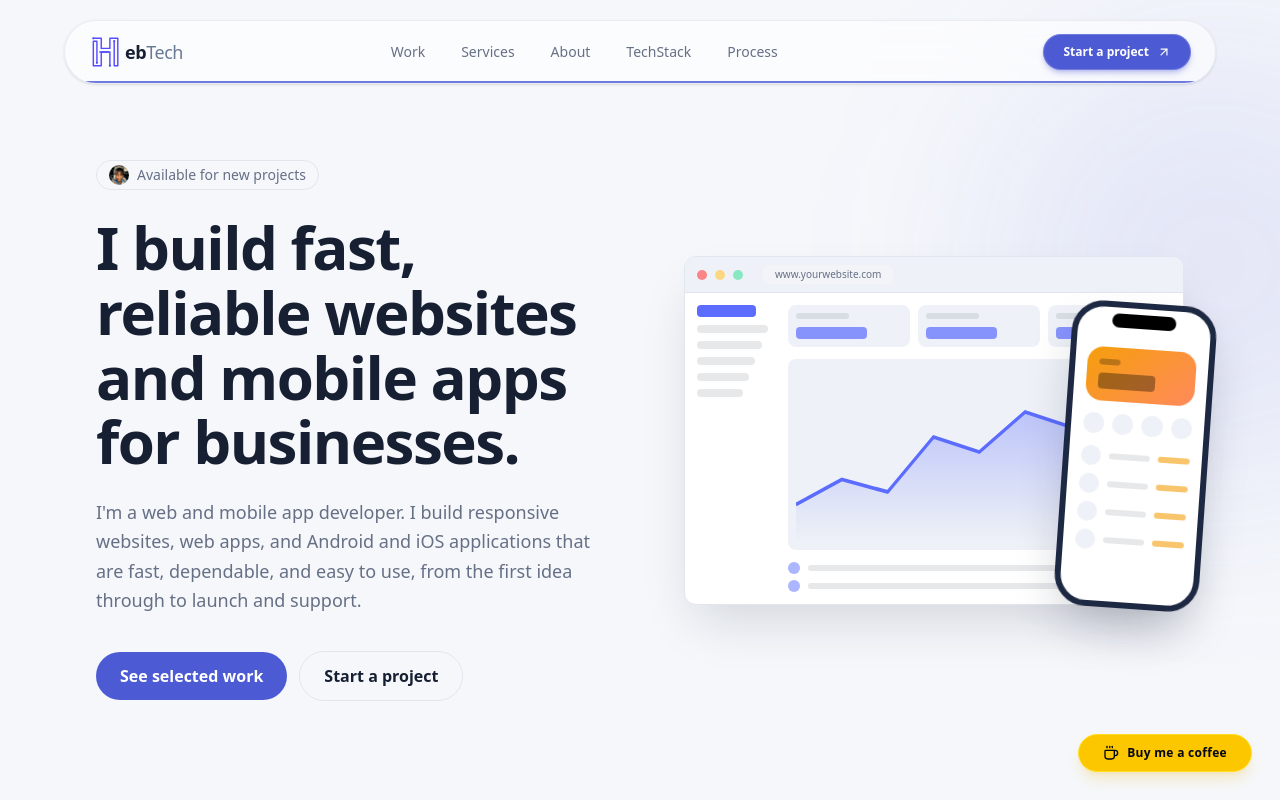
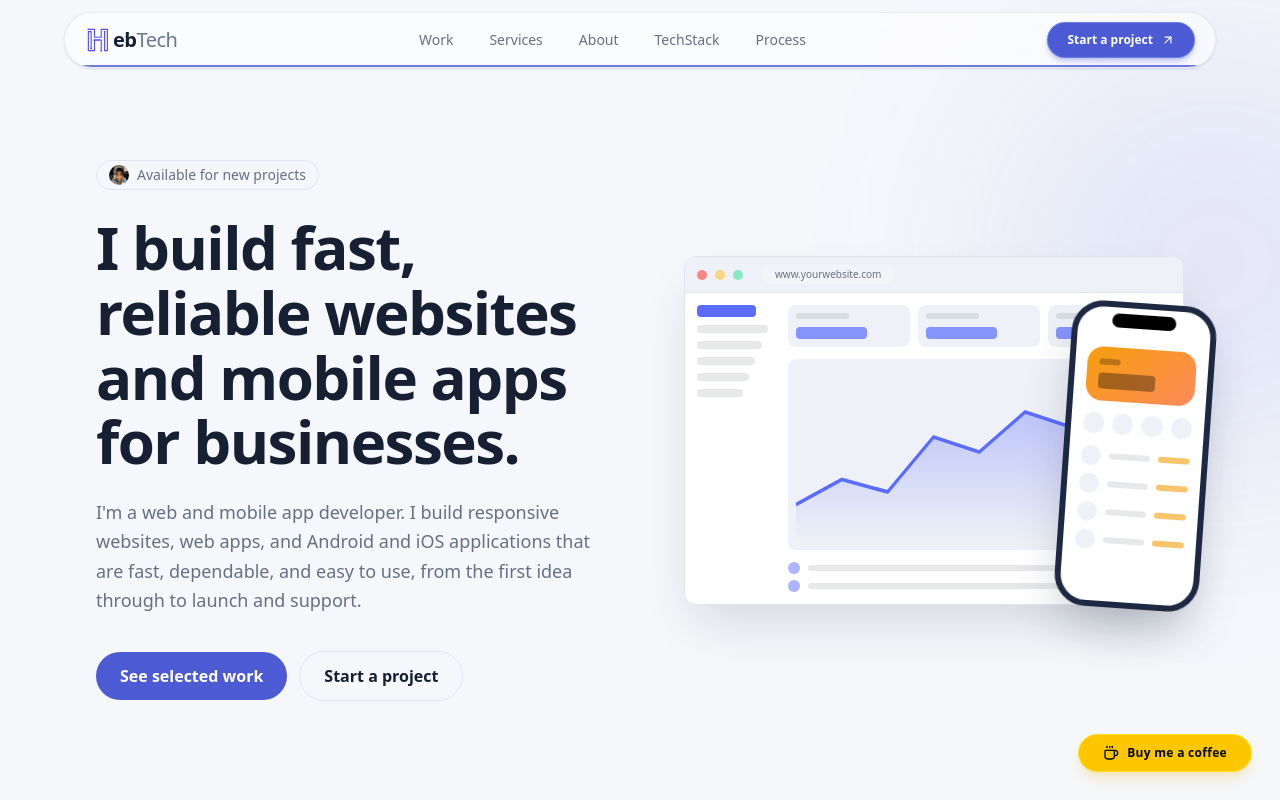
Before and after one commit to SlimC0de/slimtech, a React (Vite) app: page / in a window 1280 px wide. Shown: the top 800 px of the page. Built offline with nearby package versions, Linux system fonts and the light colour scheme.

Commit message:
re updated logo size

```diff
--- a/src/components/AnimatedLogo.tsx
+++ b/src/components/AnimatedLogo.tsx
@@ -1,3 +1,4 @@
+
 import { motion, useReducedMotion } from "framer-motion";
 
 type AnimatedLogoProps = {
@@ -43,7 +44,7 @@ export default function AnimatedLogo({
         fill="none"
         xmlns="http://www.w3.org/2000/svg"
         aria-hidden="true"
-        className="h-full w-auto shrink-0"
+        className="h-7 w-7 shrink-0"
         style={{ color: "#554BFF" }}
       >
         <motion.path
@@ -112,7 +113,7 @@ export default function AnimatedLogo({
 
       {/* Original-style wordmark */}
       <motion.span
-        className="whitespace-nowrap text-[18px] leading-none tracking-tight"
+        className="whitespace-nowrap text-[20px] leading-none tracking-tight"
         initial={{
           opacity: reduceMotion ? 1 : 0,
           x: reduceMotion ? 0 : -5,
--- a/src/components/Navbar.tsx
+++ b/src/components/Navbar.tsx
@@ -1,3 +1,4 @@
+
 import { useEffect, useState } from "react";
 import {
   AnimatePresence,
@@ -37,7 +38,7 @@ export default function Navbar() {
     restDelta: 0.001,
   });
 
-  // Track the active section and hide the indicator outside the main sections.
+  // Track the active section.
   useEffect(() => {
     let ticking = false;
 
@@ -47,14 +48,12 @@ export default function Navbar() {
       const viewportHeight = window.innerHeight;
       const maxScroll = pageHeight - viewportHeight;
 
-      // Hide the indicator near the top of the page.
       if (scrollY < 120) {
         setActiveSection("");
         ticking = false;
         return;
       }
 
-      // Hide the indicator when the footer is reached.
       if (maxScroll > 0 && scrollY >= maxScroll - 80) {
         setActiveSection("");
         ticking = false;
@@ -133,15 +132,15 @@ export default function Navbar() {
   return (
     <header
       className={`pointer-events-none fixed left-0 right-0 top-0 z-50 px-2.5 transition-[padding] duration-300 md:px-6 ${
-        scrolled ? "pt-1.5 md:pt-3" : "pt-2.5 md:pt-5"
+        scrolled ? "pt-1 md:pt-2" : "pt-2 md:pt-3"
       }`}
     >
       <div className="mx-auto max-w-6xl">
         <div
-          className={`pointer-events-auto relative flex items-center justify-between overflow-hidden rounded-full border pl-4 pr-1.5 backdrop-blur-xl transition-all duration-300 md:px-6 ${
+          className={`pointer-events-auto relative flex items-center justify-between overflow-hidden rounded-full border pl-3 pr-1.5 backdrop-blur-xl transition-all duration-300 md:px-5 ${
             scrolled
-              ? "h-14 border-line bg-surface/80 shadow-lg shadow-slate-900/[0.07]"
-              : "h-14 border-line/70 bg-surface/60 shadow-sm md:h-16"
+              ? "h-12 border-line bg-surface/80 shadow-lg shadow-slate-900/[0.07]"
+              : "h-12 border-line/70 bg-surface/60 shadow-sm md:h-14"
           }`}
         >
           {/* Animated HebTech logo */}
@@ -154,7 +153,7 @@ export default function Navbar() {
               setActiveSection("");
             }}
           >
-            <AnimatedLogo className="h-9 w-9 transition-transform duration-300 group-hover:-rotate-2" />
+            <AnimatedLogo className="h-7 w-auto transition-transform duration-300 group-hover:-rotate-2" />
           </a>
 
           {/* Desktop navigation */}
@@ -213,7 +212,7 @@ export default function Navbar() {
           <button
             type="button"
             onClick={() => setOpen((value) => !value)}
-            className="flex size-11 items-center justify-center rounded-full border border-line bg-surface/90 text-text transition-colors hover:bg-surface-2 md:hidden"
+            className="flex size-9 items-center justify-center rounded-full border border-line bg-surface/90 text-text transition-colors hover:bg-surface-2 md:hidden"
             aria-label={open ? "Close navigation" : "Open navigation"}
             aria-expanded={open}
             aria-controls="mobile-navigation"
```
